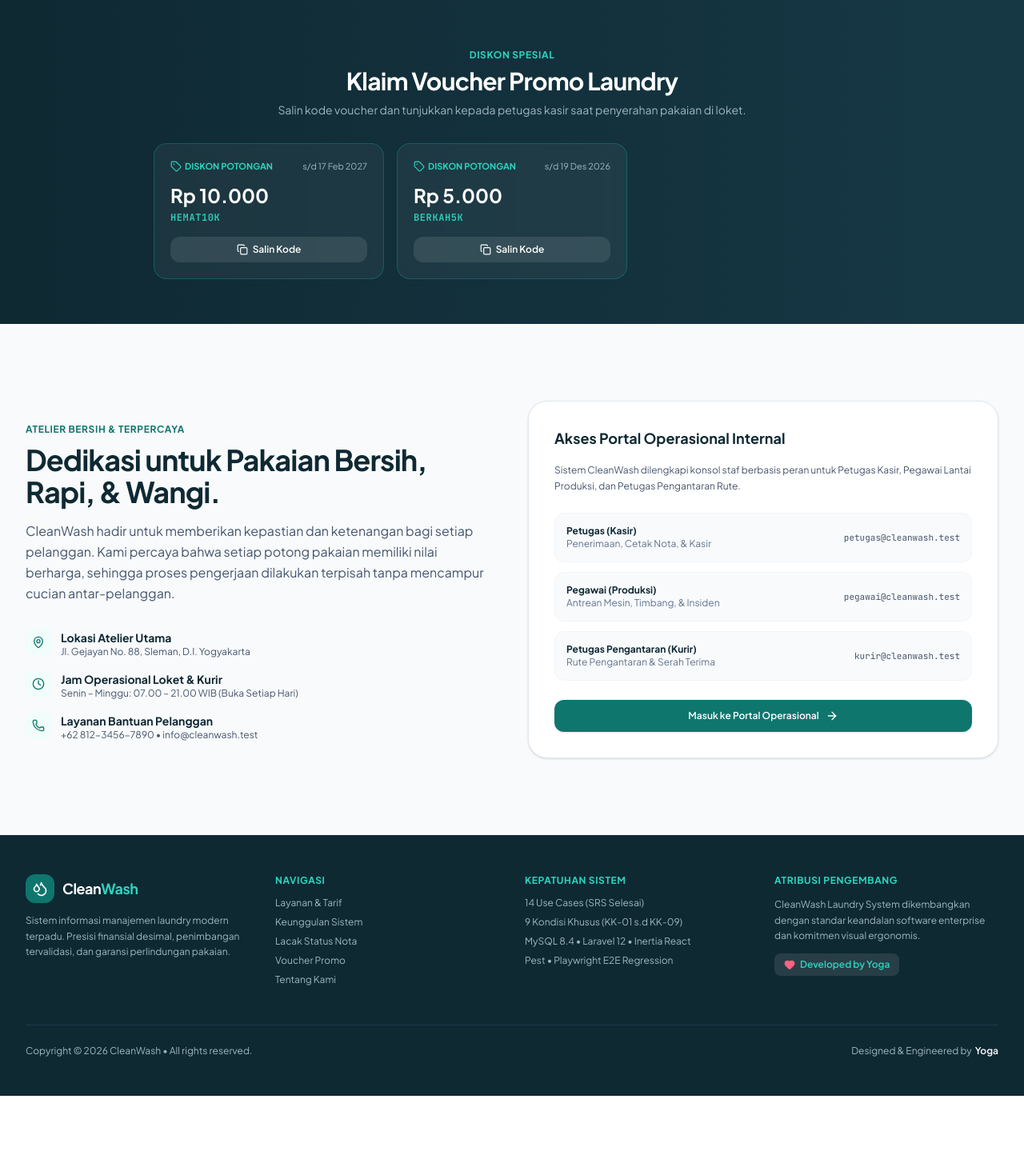
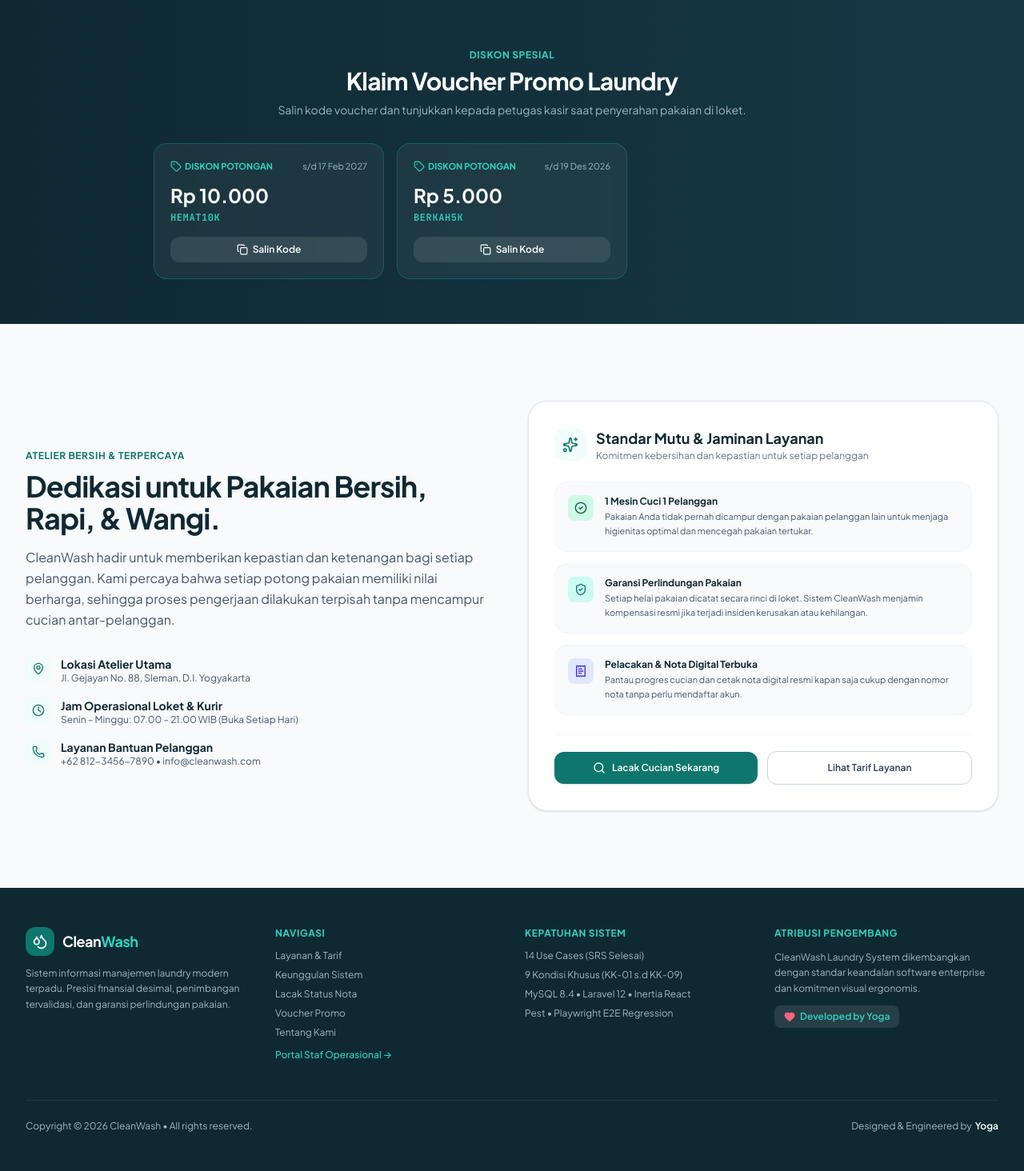
Before and after one commit to yogaananda6677/cleanwash, a Laravel app: page / in a window 1280 px wide. Shown: the part 2798-4262 px from the top of the page at 80% size. Before the commit the page ends 4168 px from the top, so only its background shows below. Run offline with Laravel 12, Linux system fonts and the light colour scheme; data comes from the database, SQL or seed files in the repository; data that the repository does not hold is empty; style sheets or scripts are compiled from the project's sources; some libraries are stand-ins or nearby versions.

Commit message:
feat: remove demo staff accounts from public landing page and replace with customer standards card

```diff
--- a/resources/js/Pages/Welcome.tsx
+++ b/resources/js/Pages/Welcome.tsx
@@ -807,53 +807,80 @@ export default function Welcome({
                                             </span>
                                             <div>
                                                 <p className="text-sm font-bold text-[#0F2933]">Layanan Bantuan Pelanggan</p>
-                                                <p className="text-xs text-slate-600">+62 812-3456-7890 &bull; info@cleanwash.test</p>
+                                                <p className="text-xs text-slate-600">+62 812-3456-7890 &bull; info@cleanwash.com</p>
                                             </div>
                                         </div>
                                     </div>
                                 </div>
 
                                 <div className="rounded-3xl border border-slate-200 bg-white p-8 shadow-sm">
-                                    <h3 className="text-lg font-bold text-[#0F2933] mb-4">
-                                        Akses Portal Operasional Internal
-                                    </h3>
-                                    <p className="text-xs text-slate-600 leading-relaxed">
-                                        Sistem CleanWash dilengkapi konsol staf berbasis peran untuk Petugas Kasir, Pegawai Lantai Produksi, dan Petugas Pengantaran Rute.
-                                    </p>
-
-                                    <div className="mt-6 space-y-3">
-                                        <div className="rounded-xl border border-slate-100 bg-slate-50 p-3.5 text-xs flex items-center justify-between">
-                                            <div>
-                                                <span className="font-bold text-[#0F2933]">Petugas (Kasir)</span>
-                                                <p className="text-slate-500">Penerimaan, Cetak Nota, &amp; Kasir</p>
-                                            </div>
-                                            <span className="font-mono text-[0.6875rem] text-slate-600">petugas@cleanwash.test</span>
-                                        </div>
-
-                                        <div className="rounded-xl border border-slate-100 bg-slate-50 p-3.5 text-xs flex items-center justify-between">
-                                            <div>
-                                                <span className="font-bold text-[#0F2933]">Pegawai (Produksi)</span>
-                                                <p className="text-slate-500">Antrean Mesin, Timbang, &amp; Insiden</p>
-                                            </div>
-                                            <span className="font-mono text-[0.6875rem] text-slate-600">pegawai@cleanwash.test</span>
-                                        </div>
-
-                                        <div className="rounded-xl border border-slate-100 bg-slate-50 p-3.5 text-xs flex items-center justify-between">
-                                            <div>
-                                                <span className="font-bold text-[#0F2933]">Petugas Pengantaran (Kurir)</span>
-                                                <p className="text-slate-500">Rute Pengantaran &amp; Serah Terima</p>
-                                            </div>
-                                            <span className="font-mono text-[0.6875rem] text-slate-600">kurir@cleanwash.test</span>
+                                    <div className="flex items-center gap-3 mb-4">
+                                        <span className="flex h-10 w-10 shrink-0 items-center justify-center rounded-xl bg-teal-50 text-[#0F766E]">
+                                            <Sparkles className="h-5 w-5" aria-hidden="true" />
+                                        </span>
+                                        <div>
+                                            <h3 className="text-lg font-bold text-[#0F2933]">
+                                                Standar Mutu &amp; Jaminan Layanan
+                                            </h3>
+                                            <p className="text-xs text-slate-500">
+                                                Komitmen kebersihan dan kepastian untuk setiap pelanggan
+                                            </p>
                                         </div>
                                     </div>
 
-                                    <Link
-                                        href="/login"
-                                        className="mt-6 flex w-full items-center justify-center gap-2 rounded-xl bg-[#0F766E] py-3 text-xs font-semibold text-white shadow-sm hover:bg-[#115E59] transition"
-                                    >
-                                        <span>Masuk ke Portal Operasional</span>
-                                        <ArrowRight className="h-4 w-4" aria-hidden="true" />
-                                    </Link>
+                                    <div className="mt-6 space-y-3.5">
+                                        <div className="flex items-start gap-3.5 rounded-2xl border border-slate-100 bg-[#F8FAFC] p-4 transition hover:border-teal-200">
+                                            <span className="flex h-8 w-8 shrink-0 items-center justify-center rounded-lg bg-emerald-100 text-emerald-800">
+                                                <CheckCircle2 className="h-4 w-4" aria-hidden="true" />
+                                            </span>
+                                            <div>
+                                                <p className="text-xs font-bold text-[#0F2933]">1 Mesin Cuci 1 Pelanggan</p>
+                                                <p className="mt-0.5 text-[0.6875rem] text-slate-600 leading-relaxed">
+                                                    Pakaian Anda tidak pernah dicampur dengan pakaian pelanggan lain untuk menjaga higienitas optimal dan mencegah pakaian tertukar.
+                                                </p>
+                                            </div>
+                                        </div>
+
+                                        <div className="flex items-start gap-3.5 rounded-2xl border border-slate-100 bg-[#F8FAFC] p-4 transition hover:border-teal-200">
+                                            <span className="flex h-8 w-8 shrink-0 items-center justify-center rounded-lg bg-teal-100 text-[#0F766E]">
+                                                <ShieldCheck className="h-4 w-4" aria-hidden="true" />
+                                            </span>
+                                            <div>
+                                                <p className="text-xs font-bold text-[#0F2933]">Garansi Perlindungan Pakaian</p>
+                                                <p className="mt-0.5 text-[0.6875rem] text-slate-600 leading-relaxed">
+                                                    Setiap helai pakaian dicatat secara rinci di loket. Sistem CleanWash menjamin kompensasi resmi jika terjadi insiden kerusakan atau kehilangan.
+                                                </p>
+                                            </div>
+                                        </div>
+
+                                        <div className="flex items-start gap-3.5 rounded-2xl border border-slate-100 bg-[#F8FAFC] p-4 transition hover:border-teal-200">
+                                            <span className="flex h-8 w-8 shrink-0 items-center justify-center rounded-lg bg-indigo-100 text-indigo-700">
+                                                <ReceiptText className="h-4 w-4" aria-hidden="true" />
+                                            </span>
+                                            <div>
+                                                <p className="text-xs font-bold text-[#0F2933]">Pelacakan &amp; Nota Digital Terbuka</p>
+                                                <p className="mt-0.5 text-[0.6875rem] text-slate-600 leading-relaxed">
+                                                    Pantau progres cucian dan cetak nota digital resmi kapan saja cukup dengan nomor nota tanpa perlu mendaftar akun.
+                                                </p>
+                                            </div>
+                                        </div>
+                                    </div>
+
+                                    <div className="mt-6 pt-5 border-t border-slate-100 flex flex-col sm:flex-row items-center gap-3">
+                                        <a
+                                            href="#lacak"
+                                            className="flex flex-1 w-full items-center justify-center gap-2 rounded-xl bg-[#0F766E] py-3 text-xs font-semibold text-white shadow-sm hover:bg-[#115E59] transition"
+                                        >
+                                            <Search className="h-4 w-4" aria-hidden="true" />
+                                            <span>Lacak Cucian Sekarang</span>
+                                        </a>
+                                        <a
+                                            href="#layanan"
+                                            className="flex flex-1 w-full items-center justify-center gap-2 rounded-xl border border-slate-300 bg-white py-3 text-xs font-semibold text-slate-700 hover:bg-slate-50 transition"
+                                        >
+                                            <span>Lihat Tarif Layanan</span>
+                                        </a>
+                                    </div>
                                 </div>
                             </div>
                         </div>
@@ -886,6 +913,7 @@ export default function Welcome({
                                     <li><a href="#lacak" className="hover:text-white transition">Lacak Status Nota</a></li>
                                     <li><a href="#vouchers" className="hover:text-white transition">Voucher Promo</a></li>
                                     <li><a href="#tentang" className="hover:text-white transition">Tentang Kami</a></li>
+                                    <li className="pt-1"><Link href="/login" className="text-[#2DD4BF] hover:text-white transition font-medium">Portal Staf Operasional &rarr;</Link></li>
                                 </ul>
                             </div>
 
```
Also changed, not shown: WRITE.md (+30 -0 lines), 1 other file.
